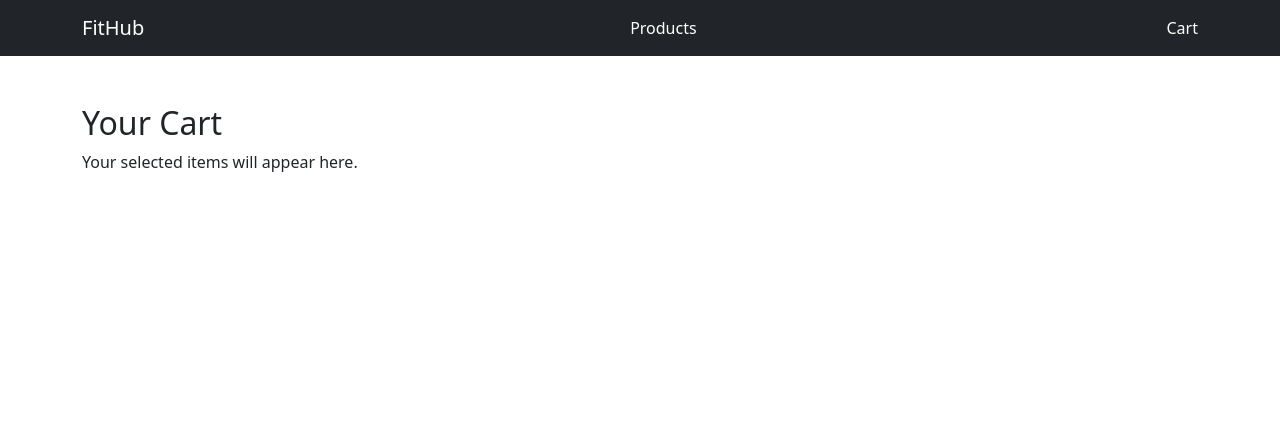
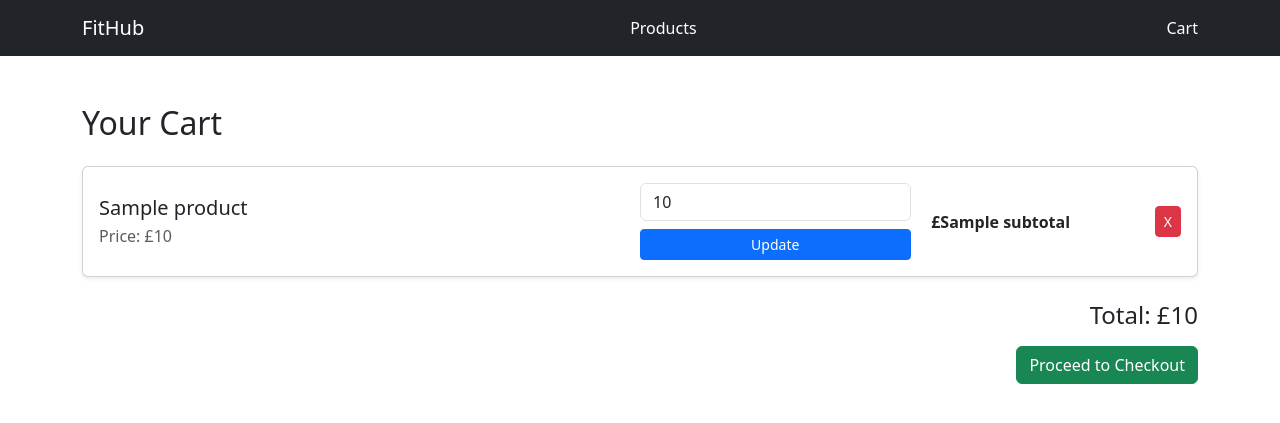
Before and after one commit to Tafari-K/fithub, a Django app: template cart/templates/cart/cart.html in a window 1280 px wide. Shown: the top 423 px of the page. Run offline with Django 5.2, Linux system fonts and the light colour scheme; the template is opened without the code that fills it: most values are stand-ins (such as "Sample title", 1, 10 or a date in 2020).

Commit message:
Created cart page using card layout and implemented update/remove functionality

```diff
--- a/cart/templates/cart/cart.html
+++ b/cart/templates/cart/cart.html
@@ -1,8 +1,76 @@
 {% extends "base.html" %}
 
 {% block content %}
+
 <div class="container mt-5">
-    <h2>Your Cart</h2>
-    <p>Your selected items will appear here.</p>
+    <h2 class="mb-4">Your Cart</h2>
+
+    {% if cart_items %}
+
+        {% for item in cart_items %}
+        <div class="card mb-3 shadow-sm">
+            <div class="row g-0 align-items-center p-3">
+
+                <!-- Product info -->
+                <div class="col-md-6">
+                    <h5 class="mb-1">{{ item.product.name }}</h5>
+                    <p class="mb-0 text-muted">Price: £{{ item.product.price }}</p>
+                </div>
+
+                <!-- Quantity update -->
+                <div class="col-md-3">
+                    <form action="{% url 'update_cart' item.product.id %}" method="POST">
+                        {% csrf_token %}
+                        <input type="number"
+                               name="quantity"
+                               value="{{ item.quantity }}"
+                               min="1"
+                               class="form-control mb-2">
+
+                        <button class="btn btn-primary btn-sm w-100">
+                            Update
+                        </button>
+                    </form>
+                </div>
+
+                <!-- Subtotal -->
+                <div class="col-md-2 text-center">
+                    <strong>£{{ item.subtotal }}</strong>
+                </div>
+
+                <!-- Remove button -->
+                <div class="col-md-1 text-end">
+                    <form action="{% url 'remove_from_cart' item.product.id %}" method="POST">
+                        {% csrf_token %}
+                        <button class="btn btn-danger btn-sm">
+                            X
+                        </button>
+                    </form>
+                </div>
+
+            </div>
+        </div>
+        {% endfor %}
+
+        <!-- Cart total -->
+        <div class="text-end mt-4">
+            <h4>Total: £{{ total }}</h4>
+
+            <a href="#" class="btn btn-success mt-2">
+                Proceed to Checkout
+            </a>
+        </div>
+
+    {% else %}
+
+        <p>Your cart is currently empty.</p>
+
+        <a href="{% url 'product_list' %}" class="btn btn-primary">
+            Continue Shopping
+        </a>
+
+    {% endif %}
+
 </div>
+
 {% endblock %}
```
